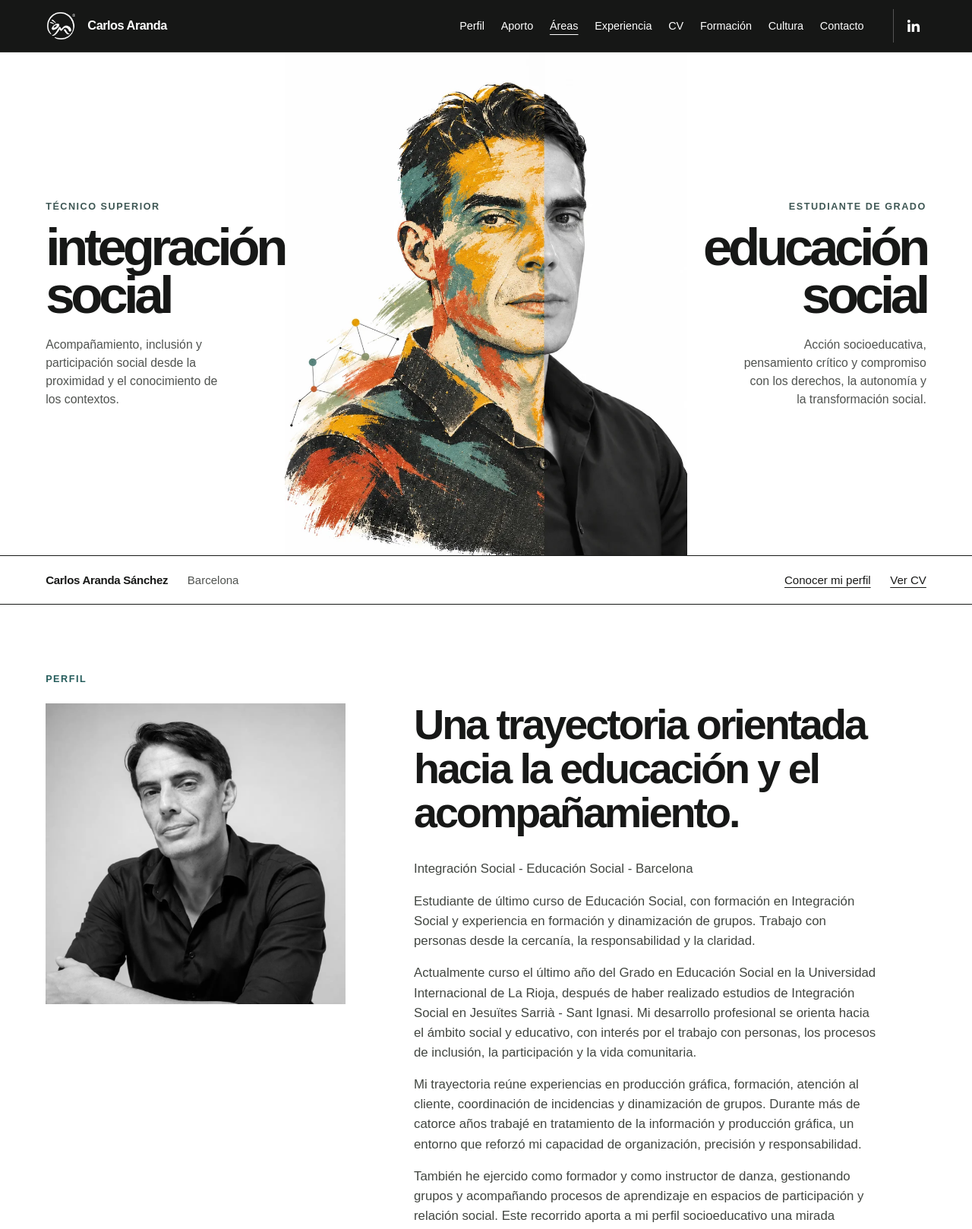
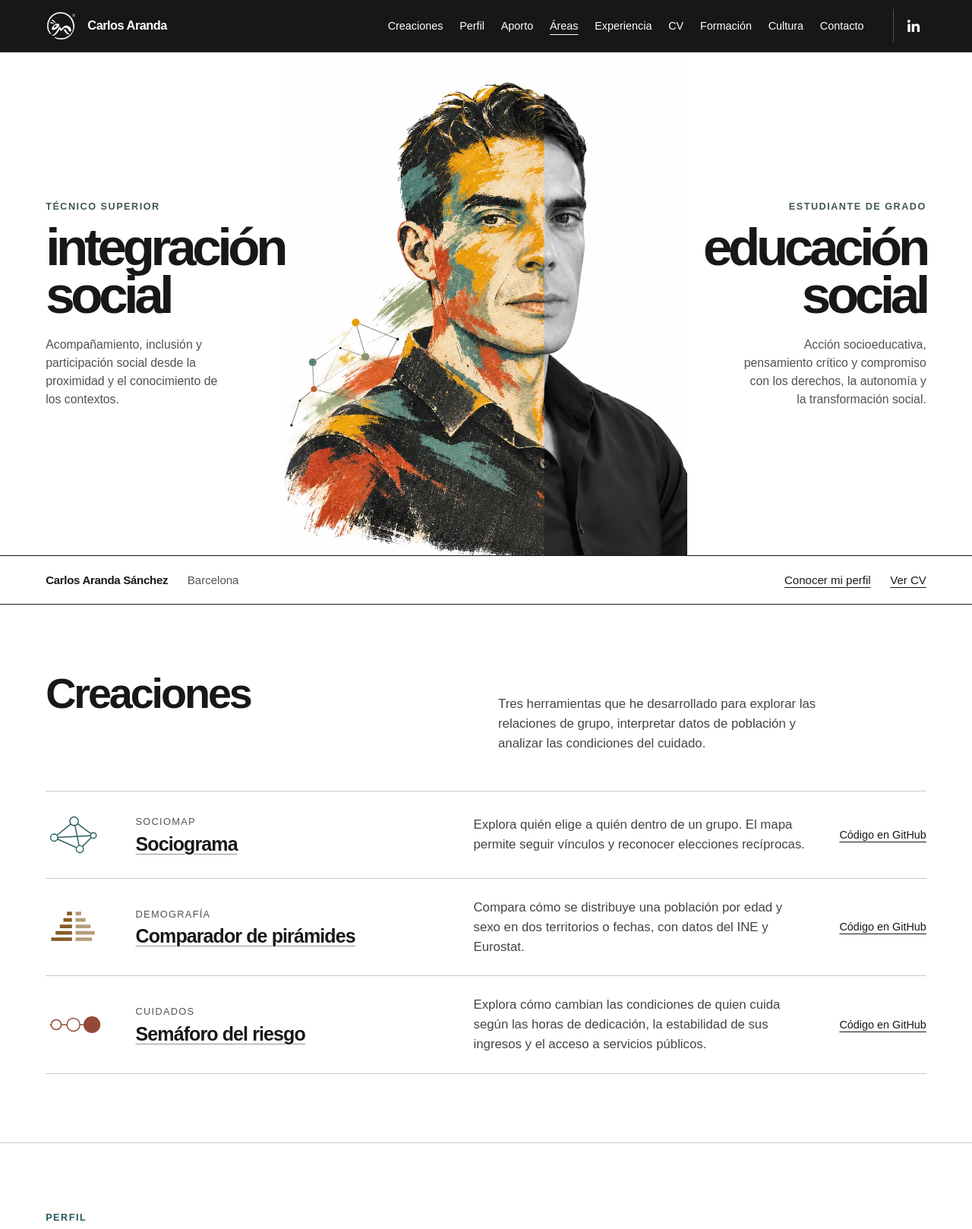
Before and after one commit to carlosarandabcn-80/WEBPERSONAL, a PHP site: page / in a window 1280 px wide. Shown: the top 1618 px of the page at 76% size. Run offline with PHP 8.4, Linux system fonts and the light colour scheme.

Commit message:
Añade el portafolio Creaciones y protege la versión estática con CSP

```diff
--- a/assets/css/editorial.css
+++ b/assets/css/editorial.css
@@ -101,3 +101,30 @@ summary { cursor:pointer; width:fit-content; text-decoration:underline; text-und
 }
 @media(max-width:350px) { .mast { gap:.25rem } .brand { gap:.35rem } }
 @media print { .topbar,.skip-link,.colophon nav { display:none } .spread { min-height:20rem } .section { padding:1.5rem 0 } article { break-inside:avoid } }
+
+.creations-intro { display:grid; grid-template-columns:1fr 1fr; gap:2rem; align-items:baseline }
+.creations-intro p { max-width:48ch; margin-top:0 }
+.project-index { list-style:none; margin:2rem 0 0; padding:0; border-bottom:1px solid var(--line) }
+.project-index li { display:grid; grid-template-columns:5rem minmax(0,1.1fr) minmax(0,1.2fr) auto; align-items:center; gap:clamp(1rem,3vw,3rem); padding:1.55rem 0; border-top:1px solid var(--line) }
+.project-index .project-mark { width:4.7rem; height:4rem; overflow:visible }
+.mark-1 { color:#235b5a }
+.mark-1 circle { fill:white }
+.mark-2 { color:#865a26 }
+.mark-3 { color:#944a38 }
+.mark-3 circle:not(:last-child) { fill:white }
+.project-name span { display:block; font-size:.8rem; letter-spacing:.1em; text-transform:uppercase; color:var(--muted); margin-bottom:.3rem }
+.project-name h3,.project-index p { margin:0 }
+.project-name h3 a { text-decoration-thickness:1px; text-decoration-color:#8c9792; text-underline-offset:.18em }
+.project-name h3 a:hover { color:var(--petrol); text-decoration-color:currentColor }
+.source-link { font-size:.9rem; padding:.5rem 0; width:fit-content }
+@media(max-width:900px) {
+  .project-index li { grid-template-columns:4rem 1fr 1.2fr; gap:.3rem 1.3rem }
+  .source-link { grid-column:2 / -1 }
+  .project-index .project-mark { width:3.75rem }
+}
+@media(max-width:640px) {
+  .creations-intro { display:block }
+  .project-index li { grid-template-columns:2.9rem minmax(0,1fr); align-items:start; gap:.65rem .85rem }
+  .project-index .project-mark { width:2.8rem; height:3.2rem }
+  .project-index li p,.source-link { grid-column:2 }
+}
--- a/index.php
+++ b/index.php
@@ -15,6 +15,7 @@ require __DIR__ . '/plantillas/cabecera.php';
 <main id="main" tabindex="-1">
 <?php
 require __DIR__ . '/plantillas/portada.php';
+require __DIR__ . '/plantillas/creaciones.php';
 require __DIR__ . '/plantillas/secciones.php';
 ?>
 </main>
--- a/plantillas/cabecera.php
+++ b/plantillas/cabecera.php
@@ -3,6 +3,8 @@
 <html lang="es">
   <head>
     <meta charset="utf-8" />
+    <meta http-equiv="Content-Security-Policy" content="default-src 'self'; base-uri 'none'; object-src 'none'; form-action 'none'">
+    <meta name="referrer" content="strict-origin-when-cross-origin">
     <meta name="viewport" content="width=device-width, initial-scale=1" />
     <title>Carlos Aranda Sánchez | Educación Social, Integración y Cultura</title>
     <meta
@@ -30,6 +32,7 @@
     <a class="brand" href="#home" aria-label="Carlos Aranda, inicio"><img src="assets/images/logo-official.webp" width="42" height="42" alt="">Carlos Aranda</a>
     <button class="menu-button" type="button" aria-controls="primary-nav" aria-expanded="false" hidden>Menú</button>
     <nav id="primary-nav" class="nav-panel" aria-label="Navegación principal">
+      <a href="#creaciones">Creaciones</a>
       <a href="#about">Perfil</a>
       <a href="#services">Aporto</a>
       <a href="#work">Áreas</a>
--- /dev/null
+++ b/plantillas/creaciones.php
@@ -0,0 +1,27 @@
+<?php defined('PORTFOLIO') || exit; ?>
+<section id="creaciones" class="section creations" aria-labelledby="creaciones-title">
+  <header class="creations-intro">
+    <h2 id="creaciones-title">Creaciones</h2>
+    <p>Tres herramientas que he desarrollado para explorar las relaciones de grupo, interpretar datos de población y analizar las condiciones del cuidado.</p>
+  </header>
+  <ul class="project-index">
+    <li>
+      <svg class="project-mark mark-1" viewBox="0 0 80 66" aria-hidden="true" focusable="false"><g fill="none" stroke="currentColor" stroke-width="1.5"><path d="M12 37 40 14 67 34 48 53 12 37 67 34M40 14l8 39"/><circle cx="12" cy="37" r="5"/><circle cx="40" cy="14" r="6"/><circle cx="67" cy="34" r="4"/><circle cx="48" cy="53" r="5"/></g></svg>
+      <div class="project-name"><span>SOCIOMAP</span><h3><a href="https://carlosarandabcn-80.github.io/SOCIOMAP/">Sociograma</a></h3></div>
+      <p>Explora quién elige a quién dentro de un grupo. El mapa permite seguir vínculos y reconocer elecciones recíprocas.</p>
+      <a class="source-link" href="https://github.com/carlosarandabcn-80/SOCIOMAP" aria-label="Código de Sociograma en GitHub">Código en GitHub</a>
+    </li>
+    <li>
+      <svg class="project-mark mark-2" viewBox="0 0 80 66" aria-hidden="true" focusable="false"><g fill="currentColor"><path d="M30 11h7v5h-7zm-5 9h12v5H25zm-5 9h17v5H20zm-6 9h23v5H14zM8 47h29v5H8z"/><path opacity=".6" d="M42 11h8v5h-8zm0 9h14v5H42zm0 9h21v5H42zm0 9h27v5H42zm0 9h23v5H42z"/></g></svg>
+      <div class="project-name"><span>Demografía</span><h3><a href="https://carlosarandabcn-80.github.io/COMPARADOR_PIRAMIDES-POBLACIONES/">Comparador de pirámides</a></h3></div>
+      <p>Compara cómo se distribuye una población por edad y sexo en dos territorios o fechas, con datos del INE y Eurostat.</p>
+      <a class="source-link" href="https://github.com/carlosarandabcn-80/COMPARADOR_PIRAMIDES-POBLACIONES" aria-label="Código de Comparador de pirámides en GitHub">Código en GitHub</a>
+    </li>
+    <li>
+      <svg class="project-mark mark-3" viewBox="0 0 80 66" aria-hidden="true" focusable="false"><g fill="none" stroke="currentColor" stroke-width="1.6"><path d="M6 33h67"/><circle cx="15" cy="33" r="7"/><circle cx="39" cy="33" r="9"/><circle cx="65" cy="33" r="11" fill="currentColor"/></g></svg>
+      <div class="project-name"><span>Cuidados</span><h3><a href="https://carlosarandabcn-80.github.io/Sem-foro-de-riesgo-estructural-en-la-desigualdad-de-cuidados/">Semáforo del riesgo</a></h3></div>
+      <p>Explora cómo cambian las condiciones de quien cuida según las horas de dedicación, la estabilidad de sus ingresos y el acceso a servicios públicos.</p>
+      <a class="source-link" href="https://github.com/carlosarandabcn-80/Sem-foro-de-riesgo-estructural-en-la-desigualdad-de-cuidados" aria-label="Código de Semáforo del riesgo en GitHub">Código en GitHub</a>
+    </li>
+  </ul>
+</section>
```
Also changed, not shown: index.html (+30 -0 lines).
